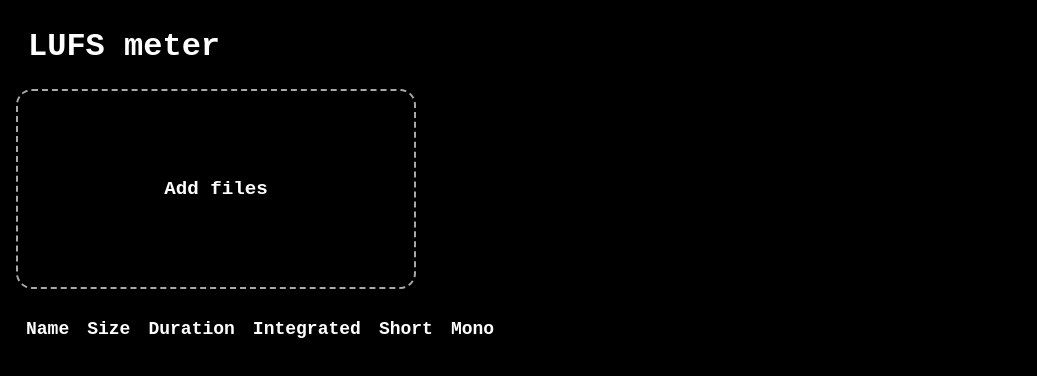
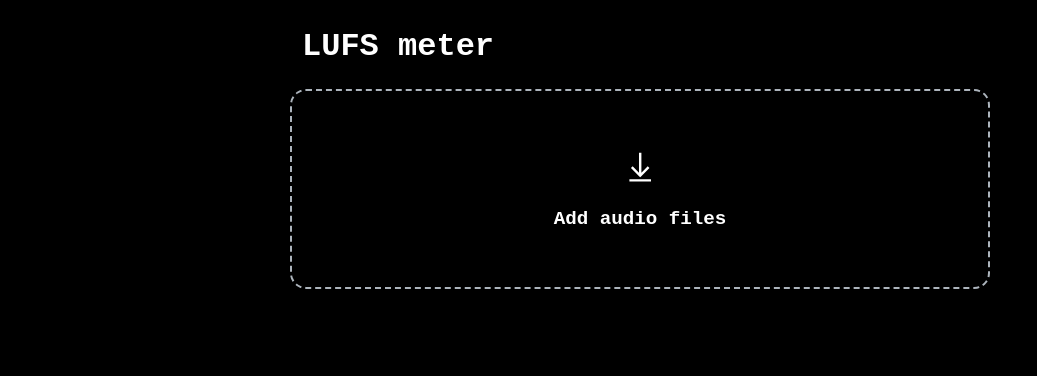
Before and after one commit to turtlecrab/lufs-meter, a React (Vite) app: page / in a window 1280 px wide. Shown: the top 376 px of the page, without its empty margins (0-1037 px from the left). Built offline with nearby package versions, Linux system fonts and the light colour scheme.

Commit message:
style all the stuff

```diff
--- a/src/App.tsx
+++ b/src/App.tsx
@@ -74,18 +74,23 @@ function App() {
   }, [files, dataLength, dispatch])
 
   return (
-    <>
+    <Main>
       <Header>LUFS meter</Header>
       <FileInput setFiles={setFiles} />
       <Results />
-    </>
+    </Main>
   )
 }
 
+const Main = styled.main`
+  max-width: 700px;
+  margin-inline: auto;
+`
+
 const Header = styled.h1`
   margin: 0;
-  padding: 0.75rem;
-  font-size: 2rem;
+  padding: 12px;
+  font-size: xx-large;
 
   font-family: 'Courier New', Courier, monospace;
 `
--- a/src/components/FileInput.tsx
+++ b/src/components/FileInput.tsx
@@ -16,7 +16,19 @@ function FileInput({ setFiles }: Props) {
   return (
     <Container>
       <label>
-        Add files
+        <svg
+          stroke="currentColor"
+          fill="currentColor"
+          stroke-width="0"
+          viewBox="0 0 32 32"
+          height="2em"
+          width="2em"
+          xmlns="http://www.w3.org/2000/svg"
+        >
+          <path d="M 15 4 L 15 20.5625 L 9.71875 15.28125 L 8.28125 16.71875 L 15.28125 23.71875 L 16 24.40625 L 16.71875 23.71875 L 23.71875 16.71875 L 22.28125 15.28125 L 17 20.5625 L 17 4 Z M 7 26 L 7 28 L 25 28 L 25 26 Z"></path>
+        </svg>
+        <br />
+        Add audio files
         <input type="file" accept="audio/*" onChange={handleChange} multiple />
       </label>
     </Container>
@@ -27,13 +39,13 @@ const Container = styled.div`
   & > label {
     margin: 12px 0 24px;
     cursor: pointer;
-    border: 2px dashed darkgray;
+    border: 2px dashed #adb5bd;
     border-radius: 16px;
     display: block;
-    width: 400px;
     height: 200px;
     position: relative;
     display: flex;
+    flex-direction: column;
     align-items: center;
     justify-content: center;
     font-family: 'Courier New', Courier, monospace;
--- a/src/components/Results.tsx
+++ b/src/components/Results.tsx
@@ -7,37 +7,22 @@ function Results() {
   const dataLength = useAppSelector(state => state.lufs.data.length)
 
   return (
-    <Table>
-      <thead>
-        <tr>
-          <th>Name</th>
-          <th>Size</th>
-          <th>Duration</th>
-          <th>Integrated</th>
-          <th>Short</th>
-          <th>Mono</th>
-        </tr>
-      </thead>
-      <tbody>
-        {Array(dataLength)
-          .fill(null)
-          .map((_, index) => (
-            <Track index={index} key={index} />
-          ))}
-      </tbody>
-    </Table>
+    <List>
+      {Array(dataLength)
+        .fill(null)
+        .map((_, index) => (
+          <li key={index}>
+            <Track index={index} />
+          </li>
+        ))}
+    </List>
   )
 }
 
-const Table = styled.table`
-  margin-block: 1rem;
-
-  th,
-  td {
-    padding: 0.25rem 0.5rem;
-    font-family: 'Courier New', Courier, monospace;
-    font-size: large;
-  }
+const List = styled.ul`
+  margin: 16px 0;
+  padding: 0;
+  list-style: none;
 `
 
 export default Results
--- a/src/components/Track.tsx
+++ b/src/components/Track.tsx
@@ -1,4 +1,5 @@
 import { memo } from 'react'
+import styled from 'styled-components'
 
 import { formatDuration } from '../lib/utils'
 import { useAppSelector } from '../store/store'
@@ -12,27 +13,123 @@ const Track = memo(({ index }: Props) => {
   const track = useAppSelector(state => state.lufs.data[index])
 
   return (
-    <>
-      <tr key={index} style={track.status === 'error' ? { color: 'red' } : {}}>
-        <td>{track.name}</td>
-        <td>{(track.size / (1024 * 1024)).toFixed(2)} Mb</td>
-        <td>{track.duration && formatDuration(track.duration)}</td>
-        <td>{track.integrated?.toFixed(1)}</td>
-        <td>{track.short.length > 0 && Math.max(...track.short).toFixed(1)}</td>
-        <td>{track.isMono && 'Mono'}</td>
-      </tr>
-      <tr>
-        <td colSpan={7}>
+    <Container>
+      <Header style={track.status === 'error' ? { color: 'red' } : {}}>
+        {track.isMono && <MonoPill>mono</MonoPill>} <Name>{track.name}</Name>{' '}
+        <Duration>{track.duration && formatDuration(track.duration)}</Duration>{' '}
+        <Size>{(track.size / (1024 * 1024)).toFixed(2)} Mb</Size>{' '}
+      </Header>
+      {track.status !== 'error' ? (
+        <Wrapper>
+          <DataList>
+            <DataItem>
+              Integrated{' '}
+              <strong>
+                {/* mono files measured incorrectly at the moment */}
+                {track.isMono ? (
+                  <s>{track.integrated?.toFixed(1)}</s>
+                ) : (
+                  track.integrated?.toFixed(1)
+                )}
+              </strong>
+            </DataItem>
+            <DataItem>
+              Short-term{' '}
+              <strong>
+                {track.isMono ? (
+                  <s>
+                    {track.short.length > 0 &&
+                      Math.max(...track.short).toFixed(1)}
+                  </s>
+                ) : (
+                  track.short.length > 0 && Math.max(...track.short).toFixed(1)
+                )}
+              </strong>
+            </DataItem>
+          </DataList>
           <WaveSurferPlayer
-            height={100}
-            waveColor="rgb(200, 0, 200)"
-            progressColor="rgb(100, 0, 100)"
+            waveColor="#4dabf7"
+            progressColor="#1864ab"
             url={track.url}
           />
-        </td>
-      </tr>
-    </>
+        </Wrapper>
+      ) : (
+        <div style={{ fontSize: 'xx-large' }}>❌</div>
+      )}
+    </Container>
   )
 })
 
+const Container = styled.article`
+  font-family: 'Courier New', Courier, monospace;
+  display: flex;
+  flex-direction: column;
+`
+
+const Header = styled.h2`
+  margin: 24px 0 4px;
+`
+
+const Name = styled.span`
+  font-size: larger;
+`
+
+const Size = styled.span`
+  color: #adb5bd;
+  font-size: medium;
+`
+
+const Duration = styled.span`
+  color: #dee2e6;
+  font-size: medium;
+`
+
+const MonoPill = styled.span`
+  display: inline-block;
+  background-color: #e64980;
+  color: black;
+  padding: 4px 8px;
+  border-radius: 999px;
+`
+
+const Wrapper = styled.div`
+  background-color: #212529;
+  border-radius: 8px;
+  display: flex;
+  flex-direction: column;
+
+  @media ${p => p.theme.SM} {
+    flex-direction: row;
+  }
+`
+
+const DataList = styled.ul`
+  list-style: none;
+  margin: 0;
+  padding: 4px 8px;
+
+  @media ${p => p.theme.SM} {
+    display: flex;
+    flex-direction: column;
+    align-items: center;
+    justify-content: center;
+    gap: 8px;
+  }
+`
+
+const DataItem = styled.li`
+  @media ${p => p.theme.SM} {
+    display: flex;
+    flex-direction: column;
+    align-items: center;
+    gap: 4px;
+    color: #ced4da;
+  }
+
+  & > strong {
+    font-size: x-large;
+    color: white;
+  }
+`
+
 export default Track
--- a/src/components/WaveSurferPlayer.tsx
+++ b/src/components/WaveSurferPlayer.tsx
@@ -6,6 +6,7 @@ import {
   useCallback,
   memo,
 } from 'react'
+import styled from 'styled-components'
 import WaveSurfer, { type WaveSurferOptions } from 'wavesurfer.js'
 
 const useWaveSurfer = (
@@ -62,10 +63,12 @@ const WaveSurferPlayer = memo(
       }
     }, [pause])
 
-    return (
-      <div ref={containerRef} style={{ minHeight: 120 }} onMouseDown={play} />
-    )
+    return <Container ref={containerRef} onMouseDown={play} />
   },
 )
 
+const Container = styled.div`
+  flex: 1;
+`
+
 export default WaveSurferPlayer
--- a/src/main.tsx
+++ b/src/main.tsx
@@ -5,11 +5,18 @@ import { Provider } from 'react-redux'
 import './index.css'
 import App from './App.tsx'
 import { store } from './store/store'
+import { ThemeProvider } from 'styled-components'
+
+const theme = {
+  SM: '(min-width: 425px)',
+}
 
 ReactDOM.createRoot(document.getElementById('root')!).render(
   <React.StrictMode>
     <Provider store={store}>
-      <App />
+      <ThemeProvider theme={theme}>
+        <App />
+      </ThemeProvider>
     </Provider>
   </React.StrictMode>,
 )
```
